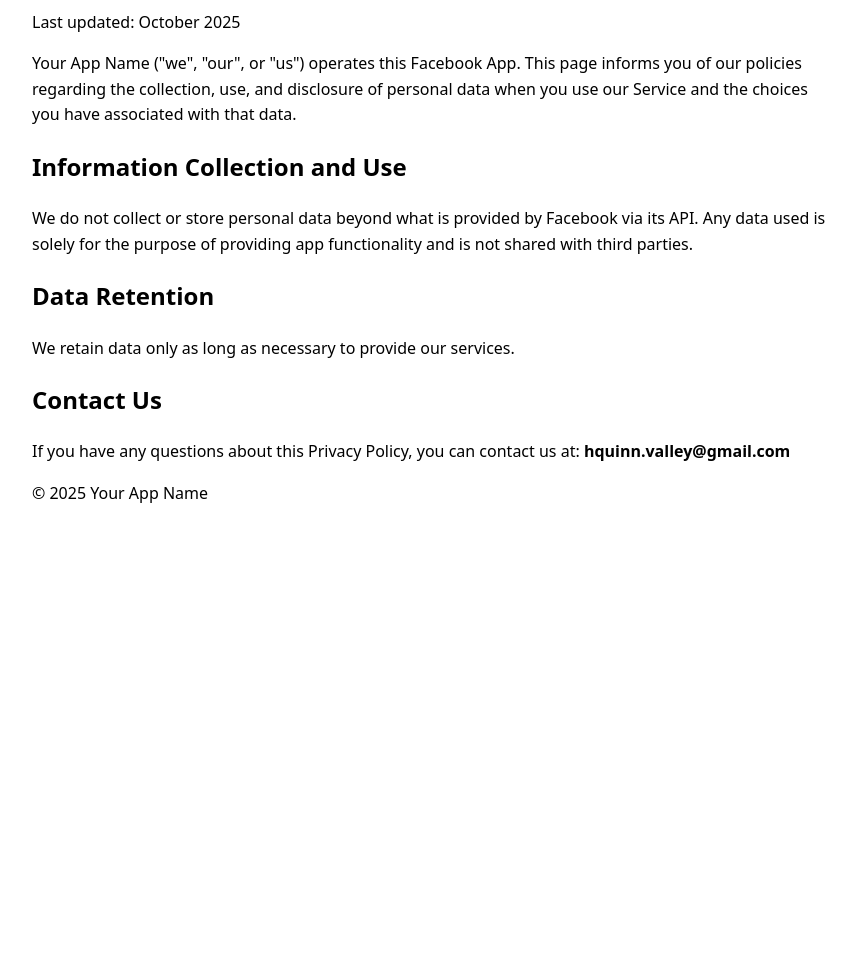
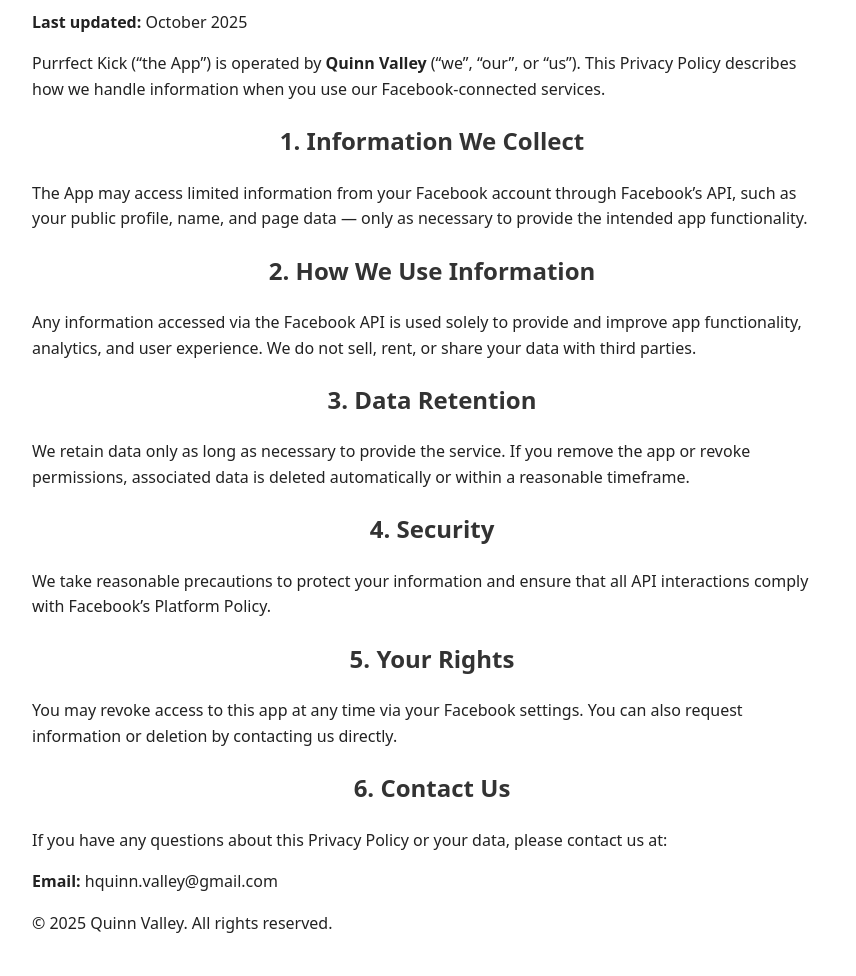
Before and after one commit to jarupongbestt/privacy-policy, a plain HTML site: page index.html in a window 1280 px wide. Shown: the part 103-1079 px from the top of the page, without its empty margins (208-1064 px from the left). Before the commit the page ends 800 px from the top, so only its background shows below. Drawn offline with Linux system fonts and the light colour scheme.

Commit message:
Update Privacy Policy details and branding

```diff
--- a/index.html
+++ b/index.html
@@ -3,7 +3,7 @@
 <head>
   <meta charset="UTF-8" />
   <meta name="viewport" content="width=device-width, initial-scale=1.0" />
-  <title>Privacy Policy - Your App Name</title>
+  <title>Privacy Policy - Purrfect Kick</title>
   <style>
     body {
       font-family: system-ui, sans-serif;
@@ -11,28 +11,43 @@
       max-width: 800px;
       margin: 40px auto;
       padding: 0 20px;
+      color: #222;
     }
-    h1 { text-align: center; }
+    h1, h2 {
+      text-align: center;
+      color: #333;
+    }
   </style>
 </head>
 <body>
   <h1>Privacy Policy</h1>
-  <p>Last updated: October 2025</p>
+  <p><strong>Last updated:</strong> October 2025</p>
 
-  <p>Your App Name ("we", "our", or "us") operates this Facebook App.
-  This page informs you of our policies regarding the collection, use, and disclosure of personal data
-  when you use our Service and the choices you have associated with that data.</p>
+  <p>Purrfect Kick (“the App”) is operated by <strong>Quinn Valley</strong> (“we”, “our”, or “us”).
+  This Privacy Policy describes how we handle information when you use our Facebook-connected services.</p>
 
-  <h2>Information Collection and Use</h2>
-  <p>We do not collect or store personal data beyond what is provided by Facebook via its API.
-  Any data used is solely for the purpose of providing app functionality and is not shared with third parties.</p>
+  <h2>1. Information We Collect</h2>
+  <p>The App may access limited information from your Facebook account through Facebook’s API, such as your public profile, name, and page data — only as necessary to provide the intended app functionality.</p>
 
-  <h2>Data Retention</h2>
-  <p>We retain data only as long as necessary to provide our services.</p>
+  <h2>2. How We Use Information</h2>
+  <p>Any information accessed via the Facebook API is used solely to provide and improve app functionality, analytics, and user experience.
+  We do not sell, rent, or share your data with third parties.</p>
 
-  <h2>Contact Us</h2>
-  <p>If you have any questions about this Privacy Policy, you can contact us at: <b>hquinn.valley@gmail.com</b></p>
+  <h2>3. Data Retention</h2>
+  <p>We retain data only as long as necessary to provide the service.
+  If you remove the app or revoke permissions, associated data is deleted automatically or within a reasonable timeframe.</p>
 
-  <p>© 2025 Your App Name</p>
+  <h2>4. Security</h2>
+  <p>We take reasonable precautions to protect your information and ensure that all API interactions comply with Facebook’s Platform Policy.</p>
+
+  <h2>5. Your Rights</h2>
+  <p>You may revoke access to this app at any time via your Facebook settings.
+  You can also request information or deletion by contacting us directly.</p>
+
+  <h2>6. Contact Us</h2>
+  <p>If you have any questions about this Privacy Policy or your data, please contact us at:</p>
+  <p><strong>Email:</strong> hquinn.valley@gmail.com</p>
+
+  <p>© 2025 Quinn Valley. All rights reserved.</p>
 </body>
 </html>
```
